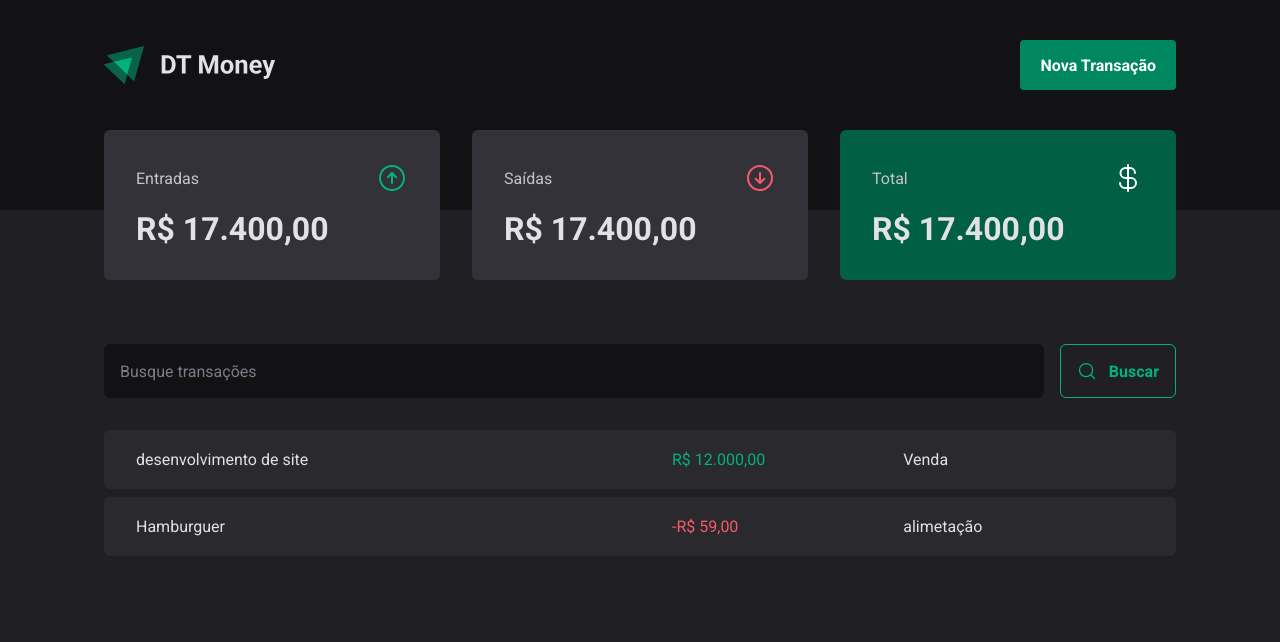
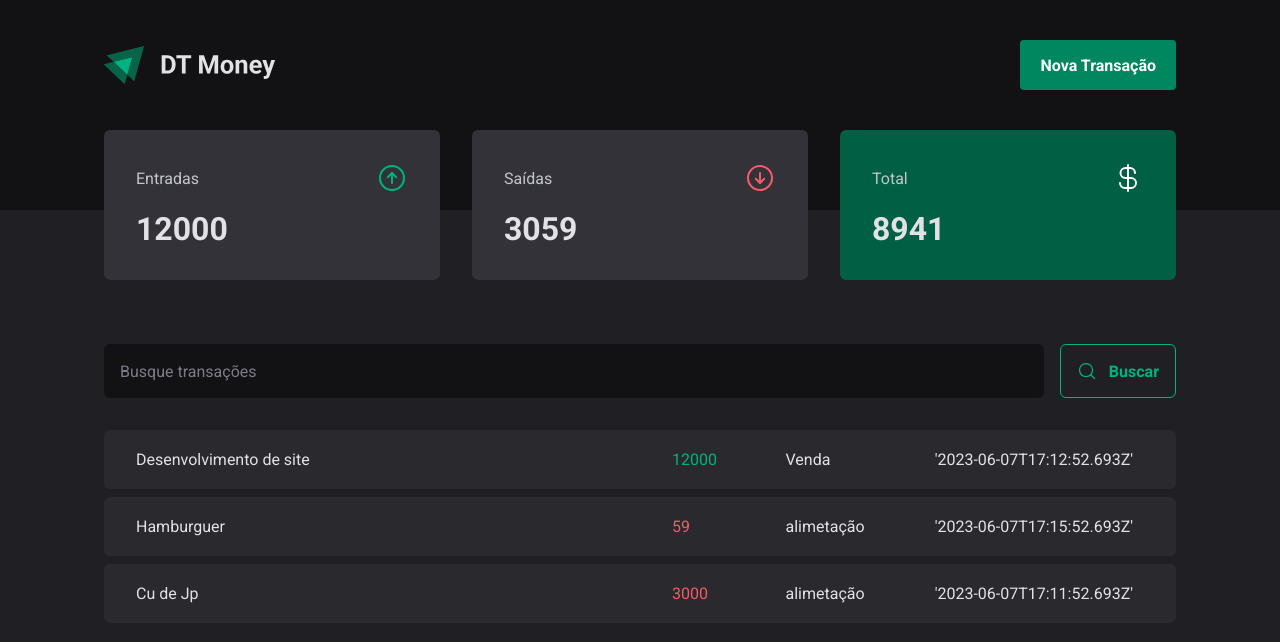
Before and after one commit to Wesley-Medeiros/DT-Money, a React (Vite) app: page / in a window 1280 px wide. Shown: the top 642 px of the page. Built offline with nearby package versions, Linux system fonts and the light colour scheme; data requests are answered from the project's data file.

Commit message:
add summary calculation

```diff
--- a/server.json
+++ b/server.json
@@ -2,11 +2,11 @@
   "transactions": [
     {
       "id": 1,
-      "description": "desenvolvimento de site",
+      "description": "Desenvolvimento de site",
       "type": "income",
       "category": "Venda",
-      "price": "R$ 12.000,00",
-      " createdAt": "'2023-06-07T17:12:52.693Z'"
+      "price": 12000,
+      "createdAt": "'2023-06-07T17:12:52.693Z'"
     },
 
     {
@@ -14,8 +14,17 @@
       "description": "Hamburguer",
       "type": "outcome",
       "category": "alimetação",
-      "price": "-R$ 59,00",
-      " createdAt": "'2023-06-07T17:05:52.693Z'"
+      "price": 59,
+      "createdAt": "'2023-06-07T17:15:52.693Z'"
+    },
+
+    {
+      "id": 3,
+      "description": "Cu de Jp",
+      "type": "outcome",
+      "category": "alimetação",
+      "price": 3000,
+      "createdAt": "'2023-06-07T17:11:52.693Z'"
     }
   ]
 }
--- a/src/Components/Summary/index.tsx
+++ b/src/Components/Summary/index.tsx
@@ -1,11 +1,29 @@
 import { ArrowCircleUp, ArrowCircleDown, CurrencyDollar } from "phosphor-react"
 import { SummaryCard, SummaryContainer } from "./styles"
 import { useContext } from "react"
-import { TrasactionsContext } from "../../Contexts/TransactionsContext"
+import { TransactionsContext } from "../../Contexts/TransactionsContext"
 
 function Summary() {
-  const { transactions } = useContext(TrasactionsContext)
+  const { transactions } = useContext(TransactionsContext)
 
+  const summary = transactions.reduce(
+    (acc, transaction) => {
+      if (transaction.type === 'income') {
+        acc.income += transaction.price;
+        acc.total += transaction.price;
+      } else {
+        acc.outcome += transaction.price;
+        acc.total -= transaction.price;
+      }
+
+      return acc
+    },
+    {
+      income: 0,
+      outcome: 0,
+      total: 0
+    }
+    )
   return(
     <SummaryContainer>
       <SummaryCard>
@@ -14,7 +32,7 @@
           <ArrowCircleUp size={32} color="#00b37e" />
         </header>
 
-        <strong>R$ 17.400,00</strong>
+        <strong>{summary.income}</strong>
       </SummaryCard>
 
       <SummaryCard>
@@ -23,7 +41,7 @@
           <ArrowCircleDown size={32} color="#f75a68" />
         </header>
 
-        <strong>R$ 17.400,00</strong>
+        <strong>{summary.outcome}</strong>
       </SummaryCard>
 
       <SummaryCard variant="green">
@@ -32,7 +50,7 @@
           <CurrencyDollar size={32} color="#fff" />
         </header>
 
-        <strong>R$ 17.400,00</strong>
+        <strong>{summary.total}</strong>
       </SummaryCard>
     </SummaryContainer>
   )
--- a/src/Contexts/TransactionsContext.tsx
+++ b/src/Contexts/TransactionsContext.tsx
@@ -9,7 +9,7 @@
   createdAt: string,
 }
 
-interface TrasactionContextType {
+interface TransactionContextType {
   transactions: Transactions[];
 }
 
@@ -17,7 +17,7 @@
   children: ReactNode;
 }
 
-export const TrasactionsContext = createContext({} as TrasactionContextType);
+export const TransactionsContext = createContext({} as TransactionContextType);
 
 function TransactionsProvider({ children }: TransactionsProviderProps) {
   const [transactions, setTransactions] = useState<Transactions[]>([])
@@ -34,9 +34,9 @@
   }, [])
 
   return(
-    <TrasactionsContext.Provider value={{ transactions }}>
+    <TransactionsContext.Provider value={{ transactions }}>
       {children}
-    </TrasactionsContext.Provider>
+    </TransactionsContext.Provider>
   )
 }
 
--- a/src/pages/Transactions/index.tsx
+++ b/src/pages/Transactions/index.tsx
@@ -3,10 +3,10 @@
 import Summary from "../../Components/Summary"
 import SearchForm from "./components/SearchFrom"
 import { PriceHighlight, TransactionsConatiner, TransactionsTable } from "./styles"
-import { TrasactionsContext } from "../../Contexts/TransactionsContext"
+import { TransactionsContext } from "../../Contexts/TransactionsContext"
 
 function Transactions() {
-  const { transactions } = useContext(TrasactionsContext);
+  const { transactions } = useContext(TransactionsContext);
 
   return(
     <div>
```
